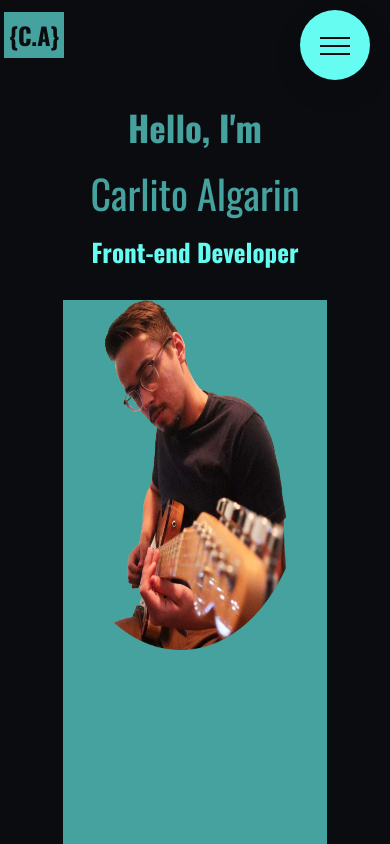
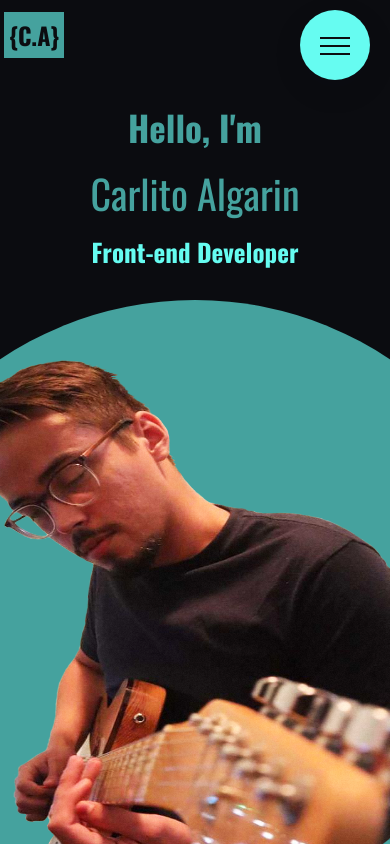
Before and after one commit to Carlito1113/new-portfolio, a React (Create React App) app: page / in a window 390 px wide. Built offline with nearby package versions, Linux system fonts and the light colour scheme.

Commit message:
fixed an issue with the mobile responsiveness of the intro image area

```diff
--- a/src/components/intro/Intro.scss
+++ b/src/components/intro/Intro.scss
@@ -36,15 +36,15 @@
 
     @include mobile {
       align-items: flex-start;
-      width: 100%;
-      border-radius: 0;
+      width: 70rem;
     }
 
     &--image {
       width: 70%;
 
       @include mobile {
-        height: 50%;
+        margin-top: 6rem;
+        height: 80%;
       }
     }
   }
```
